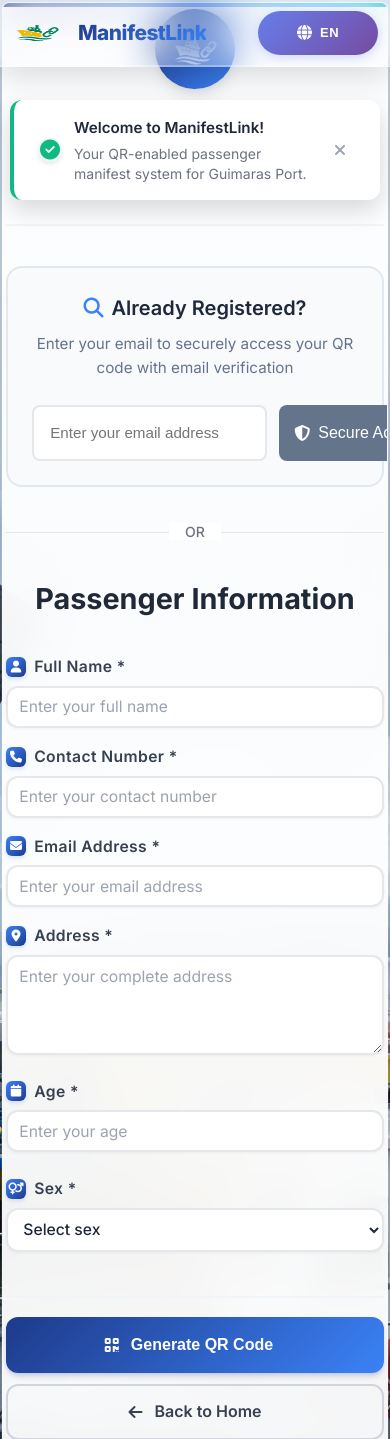
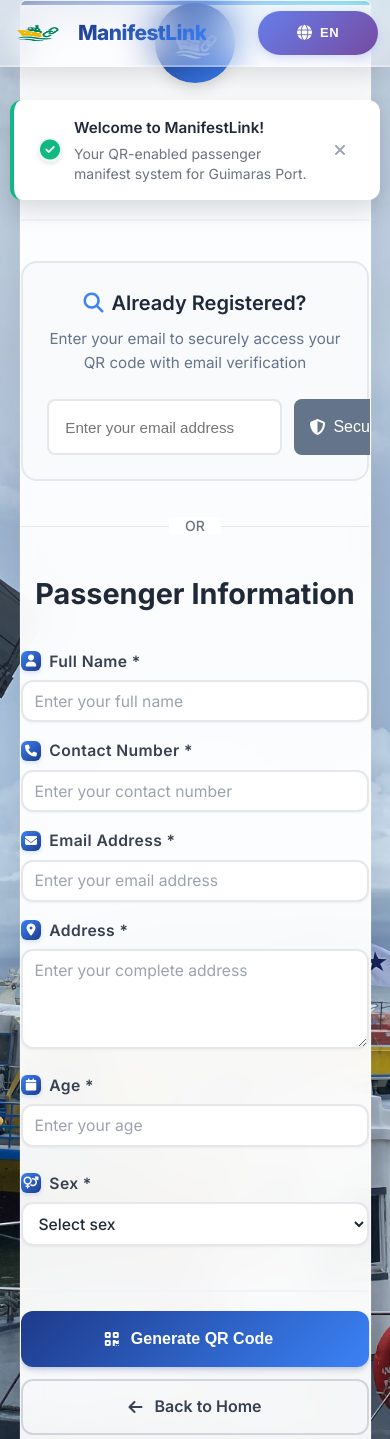
Before and after one commit to tochides/manifestlink_real, a PHP site: page /register.php in a window 390 px wide. Shown: the top 1439 px of the page. Run offline with PHP 8.4, Linux system fonts and the light colour scheme.

Commit message:
Update register.php

```diff
--- a/register.php
+++ b/register.php
@@ -692,10 +692,10 @@ if (isset($_GET['email']) && !empty($_GET['email'])) {
         /* Responsive Design */
         @media (max-width: 768px) {
             .registration-card {
-                margin: 0.5rem !important;
-                padding: 0.7rem 0.5rem !important;
-                border-radius: 10px !important;
-                max-width: 95vw !important;
+                margin: 0.2rem !important;
+                padding: 0.3rem 0.1rem !important;
+                border-radius: 8px !important;
+                max-width: 85vw !important;
             }
             .registration-header h1 {
                 font-size: 1.3rem !important;
@@ -744,10 +744,10 @@ if (isset($_GET['email']) && !empty($_GET['email'])) {
 
         @media (max-width: 480px) {
             .registration-card {
-                padding: 0.4rem 0.2rem !important;
-                margin: 0.1rem !important;
-                border-radius: 7px !important;
-                max-width: 99vw !important;
+                padding: 0.15rem 0.05rem !important;
+                margin: 0 !important;
+                border-radius: 6px !important;
+                max-width: 90vw !important;
             }
             .registration-header h1 {
                 font-size: 1.08rem !important;
```
